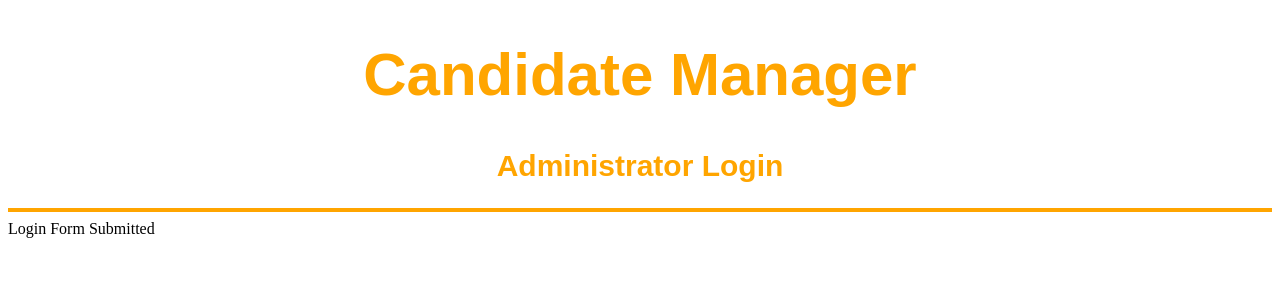
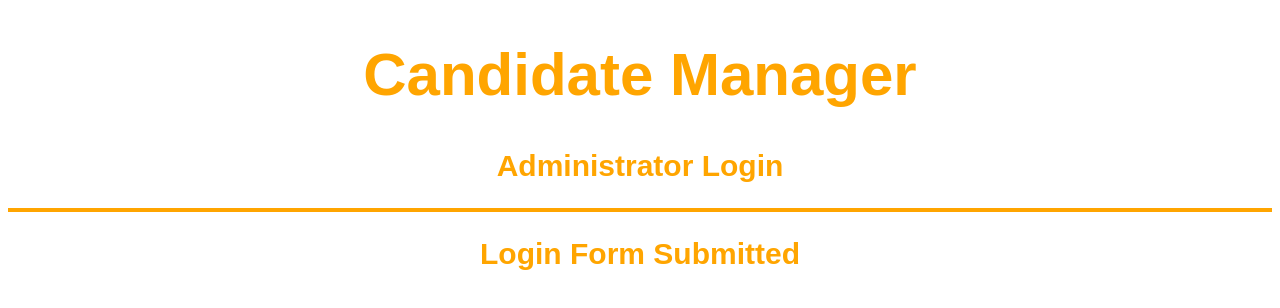
Before and after one commit to techswitch-learners/testswitch-frontend-admin, a Next.js app: page /login in a window 1280 px wide. Both pictures are taken after typing "Sample", "Sample123" into the empty fields and a click on the button "Log In". Shown: the top 308 px of the page. Built offline with nearby package versions, Linux system fonts and the light colour scheme.

Commit message:
Edited syling of 'form submitted' text, made some linter edits

```diff
--- a/api/loginApiClient.module.ts
+++ b/api/loginApiClient.module.ts
@@ -1,4 +1,4 @@
-export async function apiTryLogin(userId: string, password: string){
+export async function apiTryLogin(userId: string, password: string): Promise<void>{
 
     //TODO placeholder function until API is wired up.
 
--- a/components/LoginForm/LoginForm.module.scss
+++ b/components/LoginForm/LoginForm.module.scss
@@ -1,6 +1,13 @@
 $font-size: 60px;
 $font-family: sans-serif;
 $font-color: orange;
+
+.h2{
+  text-align: center;
+  font-size: $font-size/2;
+  color: $font-color;
+  font-family: $font-family;
+}
 
 .form{
   display: flex;
--- a/components/LoginForm/LoginForm.tsx
+++ b/components/LoginForm/LoginForm.tsx
@@ -15,7 +15,7 @@ export function LoginForm(props: LoginFormProps): JSX.Element {
 
     const [status, setStatus] = useState<FormStatus>("READY");
 
-    function tryLogin(event: FormEvent) {
+    function tryLogin(event: FormEvent): void {
         event.preventDefault();
         apiTryLogin(props.userId, props.password)
             .then(() => setStatus("FINISHED"))
@@ -23,9 +23,7 @@ export function LoginForm(props: LoginFormProps): JSX.Element {
     }
 
     if (status === "FINISHED") {
-        return <div>
-            Login Form Submitted
-        </div>
+        return <h2 className={scss.h2}>Login Form Submitted</h2>;
     }
 
     return (
```
